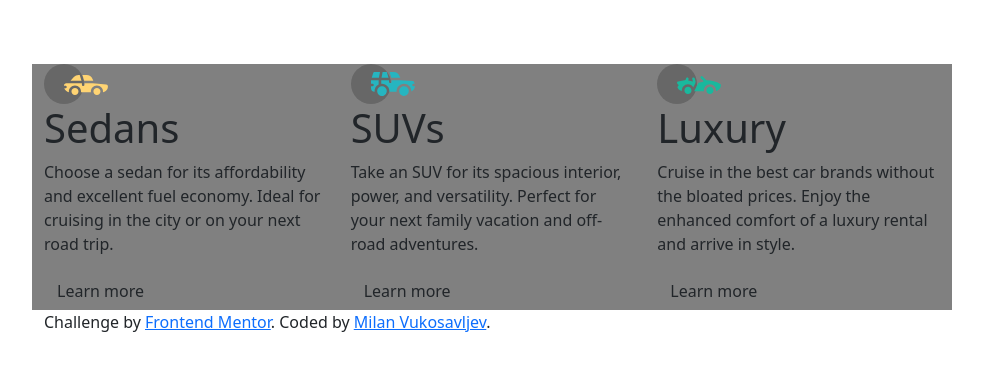
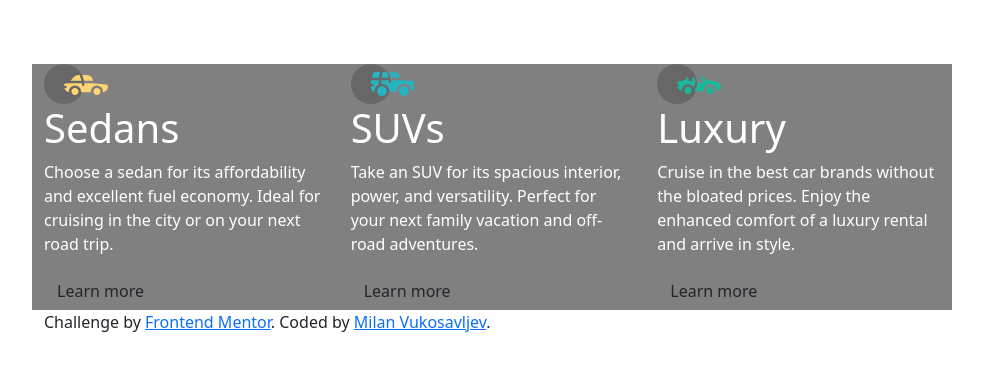
Before and after one commit to Kecac/3-column-preview-card, a plain HTML site: page index.html in a window 1280 px wide. Shown: the whole page, without its empty margins (148-1131 px from the left). Drawn offline with nearby package versions, Linux system fonts and the light colour scheme.

Commit message:
Add color to text

```diff
--- a/style.css
+++ b/style.css
@@ -10,3 +10,11 @@
     #left ,#right , #center {
         background-color: grey;
     }
+
+    h1 {
+        color: #fff;
+    }
+
+    p {
+        color: #fff;
+    }
```
